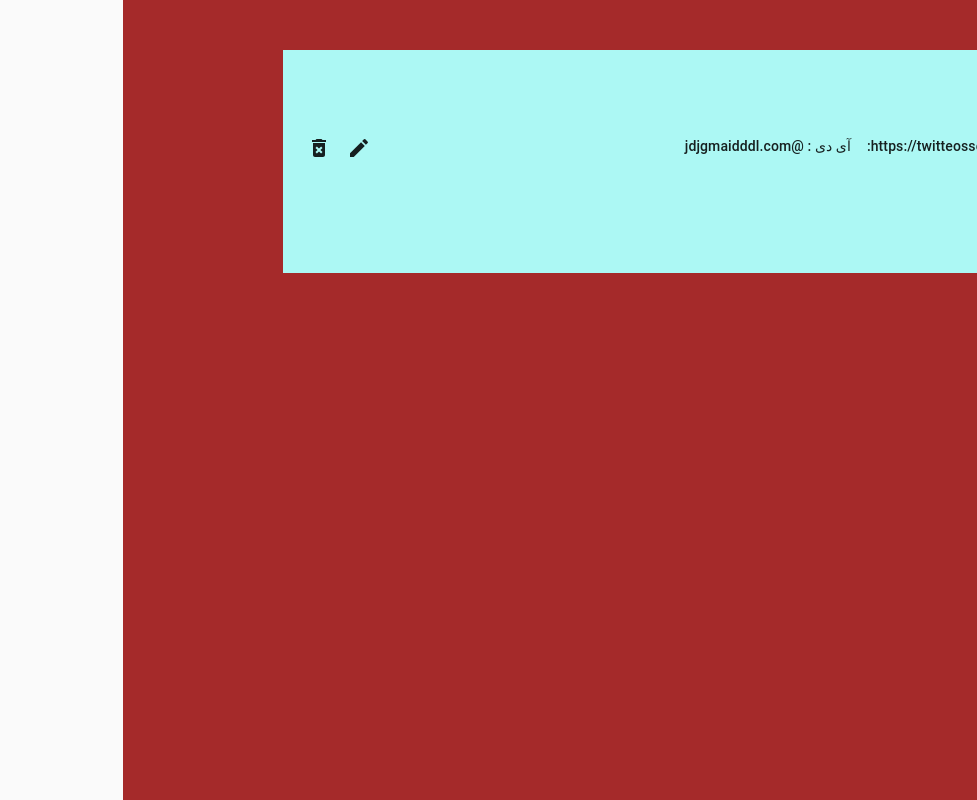
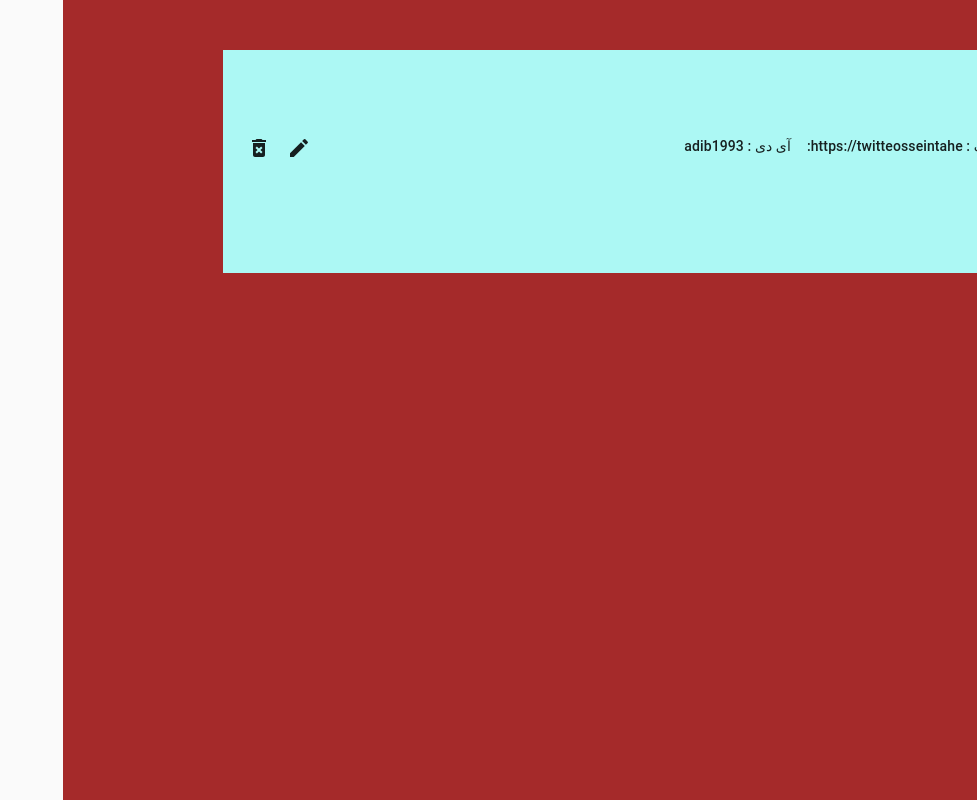
Before and after one commit to adibsadeghi1993/social-react-typescript, a React (Create React App) app: page / in a window 1280 px wide. Shown: the whole page, without its empty margins (303-1280 px from the left). Built offline with nearby package versions, Linux system fonts and the light colour scheme; data requests are answered from the project's data file; what jss-rtl would draw is missing.

Commit message:
dispatched updatedSocialAction when form submited

```diff
--- a/db.json
+++ b/db.json
@@ -3,7 +3,7 @@
     {
       "social_type": "instagram",
       "social_link": "https://twitteosseintahe",
-      "social_id": "@jdjgmaidddl.com",
+      "social_id": "adib1993",
       "id": 1
     }
   ]
--- a/src/components/EditSocial.tsx
+++ b/src/components/EditSocial.tsx
@@ -11,7 +11,7 @@ import MenuItem from "@material-ui/core/MenuItem";
 import FormControl from "@material-ui/core/FormControl";
 import Select from "@material-ui/core/Select";
 import { Typography } from "@material-ui/core";
-import { addNewSocial, getSingleSocial } from "../redux/actions/actions";
+import { addNewSocial, getSingleSocial, updatedSocialAction } from "../redux/actions/actions";
 import {useSelector} from "../hooks/useTypesSelector"
 
 
@@ -49,7 +49,7 @@ const EditSocial = ({editSocial}: Props) => {
   });
   const submitHandler=(e:React.FormEvent)=>{
     e.preventDefault()
-    dispatch(addNewSocial({social_type:values.name,social_link:values.link,social_id:values.id}))
+    dispatch(updatedSocialAction({social_type:values.name,social_link:values.link,social_id:values.id},editSocial))
   }
   return (
     <form onSubmit={submitHandler}>
--- a/src/redux/actions/actions.ts
+++ b/src/redux/actions/actions.ts
@@ -95,7 +95,7 @@ export const getSingleSocial=(id:string)=>{
   }
 }
 
-export const updatedSocial=(social:communicate,id:string)=>{
+export const updatedSocialAction=(social:communicate,id:string)=>{
   return async(dispatch:Dispatch)=>{
    try {
        dispatch(requestSocials())
```
